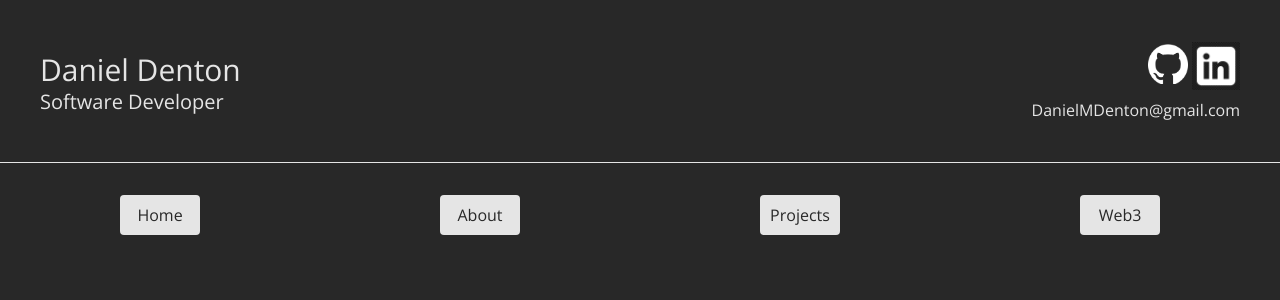
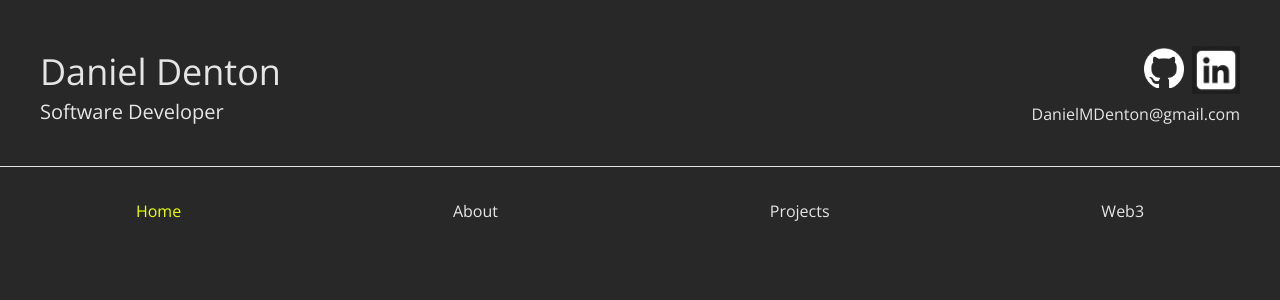
Before and after one commit to danieldenton/next-portfolio, a Next.js app: page / in a window 1280 px wide. Shown: the top 300 px of the page. Built offline with nearby package versions, Linux system fonts and the light colour scheme.

Commit message:
header style

```diff
--- a/src/app/layout.tsx
+++ b/src/app/layout.tsx
@@ -20,11 +20,11 @@ export default function RootLayout({
       <body className={`${openSans.className} bg-black text-white`}>
         <header className="flex flex-row justify-between m-10">
           <div className="mt-3">
-            <h1 className="text-3xl">Daniel Denton</h1>
+            <h1 className="text-4xl mb-1.5">Daniel Denton</h1>
             <h2 className="text-xl">Software Developer</h2>
           </div>
           <div className="">
-            <div className="flex flex-row justify-end">
+            <div className="flex flex-row justify-end mt-1">
               <Github />
               <LinkedIn />
             </div>
--- a/src/app/ui/github.tsx
+++ b/src/app/ui/github.tsx
@@ -9,8 +9,9 @@ export default function Github() {
         target="_blank"
         rel="noreferrer"
         href="https://github.com/danieldenton"
+        className="m-1"
       >
-        <Image src={github} alt="github-logo" className="h-10 w-10 m-1" />
+        <Image src={github} alt="github-logo" className="h-10 w-10" />
       </Link>
     </>
   );
--- a/src/app/ui/linkedin.tsx
+++ b/src/app/ui/linkedin.tsx
@@ -9,6 +9,7 @@ export default function LinkedIn() {
         target="_blank"
         rel="noreferrer"
         href="https://www.linkedin.com/in/danielmdenton/"
+        className="ml-1"
       >
         <Image src={linkedIn} alt="linkedIn-logo" className="h-12 w-12 mt-0.5 mb-2" />
       </Link>
--- a/src/app/ui/navbar.tsx
+++ b/src/app/ui/navbar.tsx
@@ -19,8 +19,8 @@ export const Navbar = () => {
       <Link
         key={link.name}
         href={link.href}
-        className={clsx(`${openSans.className} text-black bg-white p-2 w-20 rounded flex justify-center`, {
-          "text-yellow-600": pathname === link.href,
+        className={clsx(`${openSans.className} text-white hover:text-yellow`, {
+          "text-yellow": pathname === link.href,
         })}
       >
         {link.name}
--- a/tailwind.config.ts
+++ b/tailwind.config.ts
@@ -15,7 +15,7 @@ const config: Config = {
       'pink': '#ff49db',
       'orange': '#ff7849',
       'green': '#13ce66',
-      'yellow': '#ffc82c',
+      'yellow': 'rgb(234, 255, 0)',
       'gray-dark': '#273444',
       'gray': '#8492a6',
       'gray-light': '#d3dce6',
```
